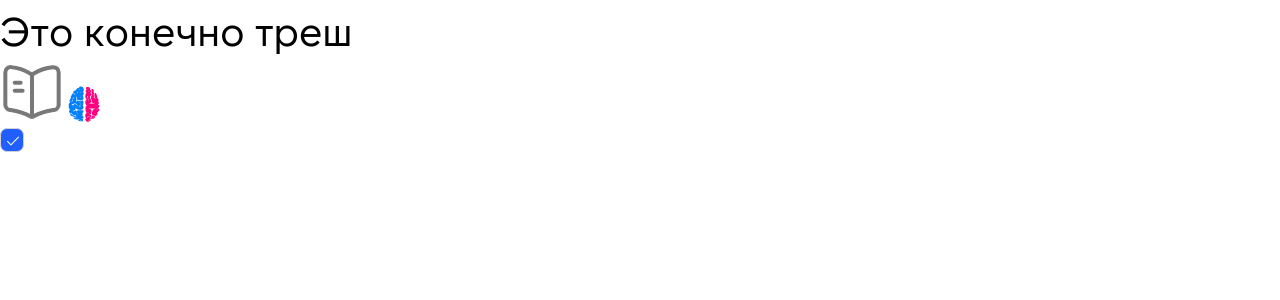
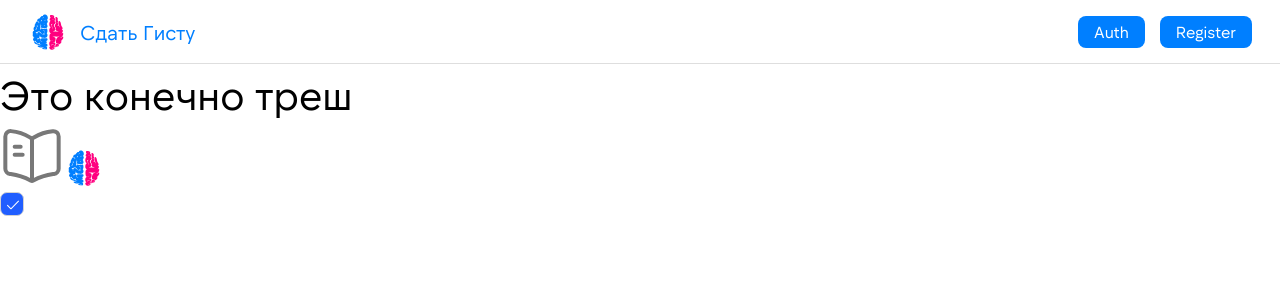
Before and after one commit to OrtemkaDead/gista-front, a Next.js app: page / in a window 1280 px wide. Shown: the top 300 px of the page. Built offline with nearby package versions, Linux system fonts and the light colour scheme.

Commit message:
MN-26 - компонент header

```diff
--- a/src/app/layout.tsx
+++ b/src/app/layout.tsx
@@ -1,4 +1,8 @@
 import type { Metadata } from 'next'
+
+import { Header } from '@/components'
+
+import { Button } from '@/ui-kit'
 
 import './globals.scss'
 
@@ -14,7 +18,14 @@ export default function RootLayout({
 }): React.ReactElement {
   return (
     <html lang="ru">
-      <body>{children}</body>
+      <body>
+        <Header>
+          <Button>Auth</Button>
+          <Button>Register</Button>
+        </Header>
+
+        {children}
+      </body>
     </html>
   )
 }
--- /dev/null
+++ b/src/components/header/header.types.ts
@@ -0,0 +1,6 @@
+interface HeaderProps {
+  className?: string;
+  children?: React.ReactNode;
+}
+
+export default HeaderProps;
--- /dev/null
+++ b/src/components/header/index.tsx
@@ -0,0 +1,34 @@
+import classnames from 'classnames'
+
+import { Logo } from '@/components'
+
+import { Typography } from '@/ui-kit'
+
+import HeaderProps from './header.types'
+import './styles.scss'
+
+export const Header: React.FC<HeaderProps> = ({ className = '', children }) => {
+  //* ClassNames
+  const componentClassName = 'header'
+  const HeaderClassName = classnames(
+    componentClassName,
+
+    className,
+  )
+
+  return (
+    <header className={HeaderClassName}>
+      <div className={`${componentClassName}__logo`}>
+        <Logo />
+        <Typography
+          className={`${componentClassName}__title`}
+          variant="title-h1"
+          font="ntSomic400"
+        >
+          Сдать Гисту
+        </Typography>
+      </div>
+      <div className={`${componentClassName}__buttons`}>{children}</div>
+    </header>
+  )
+}
--- /dev/null
+++ b/src/components/header/styles.scss
@@ -0,0 +1,19 @@
+.header {
+  width: 100%;
+  @include flexible(center, space-between);
+  padding: 11.5px 28px;
+
+  background-color: $color-background-primary;
+  border-bottom: 1px solid $color-border-primary;
+
+  &__logo {
+    @include flexible(center, $gap: 12px);
+  }
+  &__title {
+    color: $color-primary;
+  }
+
+  &__buttons {
+    @include flexible(center, $gap: 15px);
+  }
+}
--- a/src/components/index.ts
+++ b/src/components/index.ts
@@ -1,2 +1,3 @@
 export * from './logo'
 export * from './modal'
+export * from './header'
```
Also changed, not shown: .prettierrc.json.
